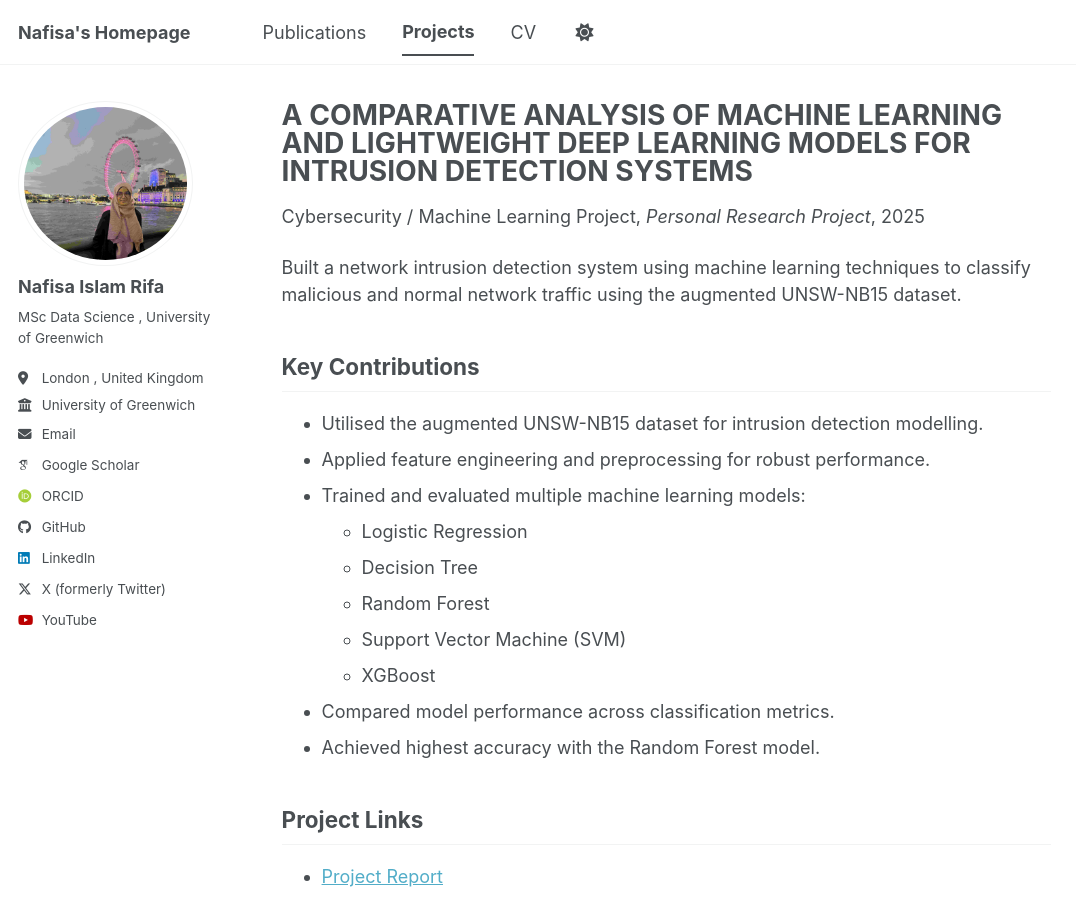
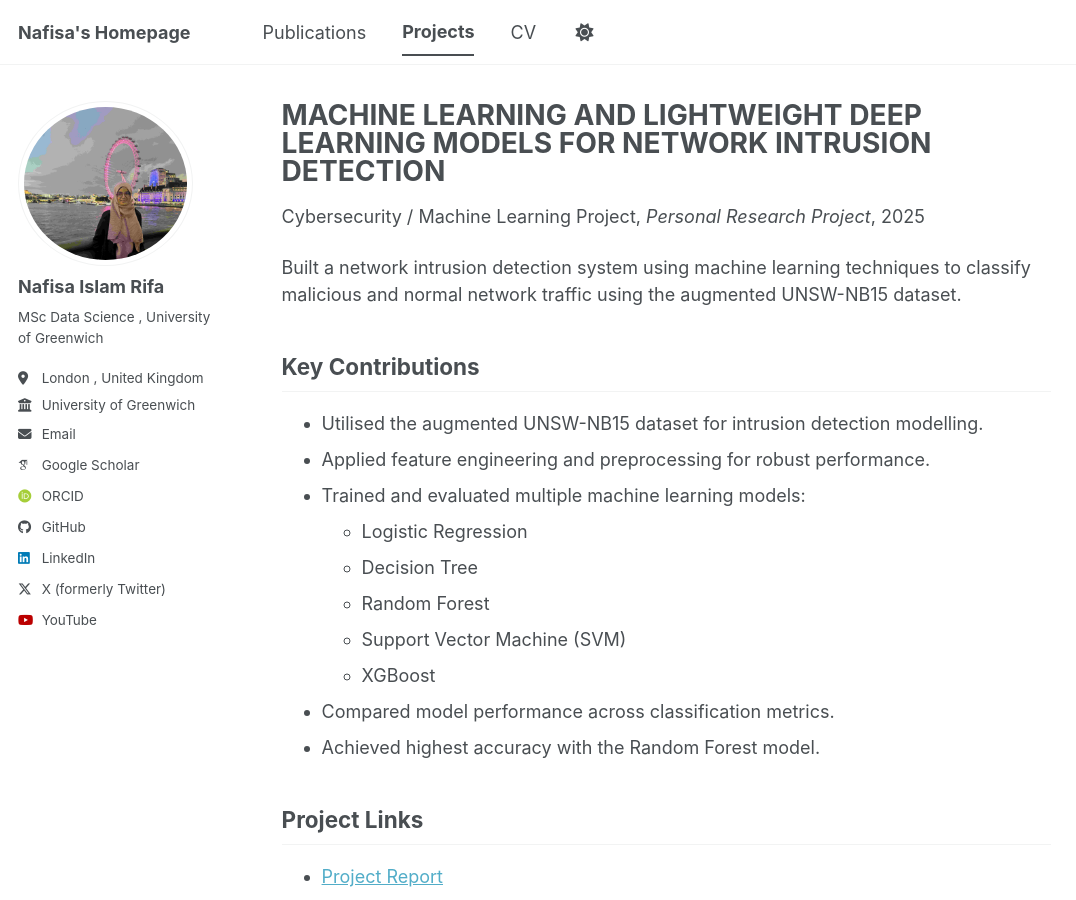
Before and after one commit to NafisaIslamRifa/NafisaIslamRifa.github.io, a Jekyll site: the page built from _teaching/2017-spring-teaching-3.md, in a window 1280 px wide and 900 px high. Shown: the whole window, without its empty margins (0-1076 px from the left). Built offline with Jekyll 4.4.1, drawn with Linux system fonts in a browser that asks for light colours; some web fonts are replaced; a script bundle is joined from its source files by our own code; library files that are not in the unit come from our copies.

Commit message:
Update title for network intrusion detection project

```diff
--- a/_teaching/2017-spring-teaching-3.md
+++ b/_teaching/2017-spring-teaching-3.md
@@ -1,7 +1,7 @@
 ---
-title: "A COMPARATIVE ANALYSIS OF MACHINE LEARNING AND
-LIGHTWEIGHT DEEP LEARNING MODELS FOR INTRUSION
-DETECTION SYSTEMS"
+title: " MACHINE LEARNING AND
+LIGHTWEIGHT DEEP LEARNING MODELS FOR NETWORK INTRUSION
+DETECTION "
 collection: teaching
 type: "Cybersecurity / Machine Learning Project"
 permalink: /teaching/2025-network-intrusion-detection
```
